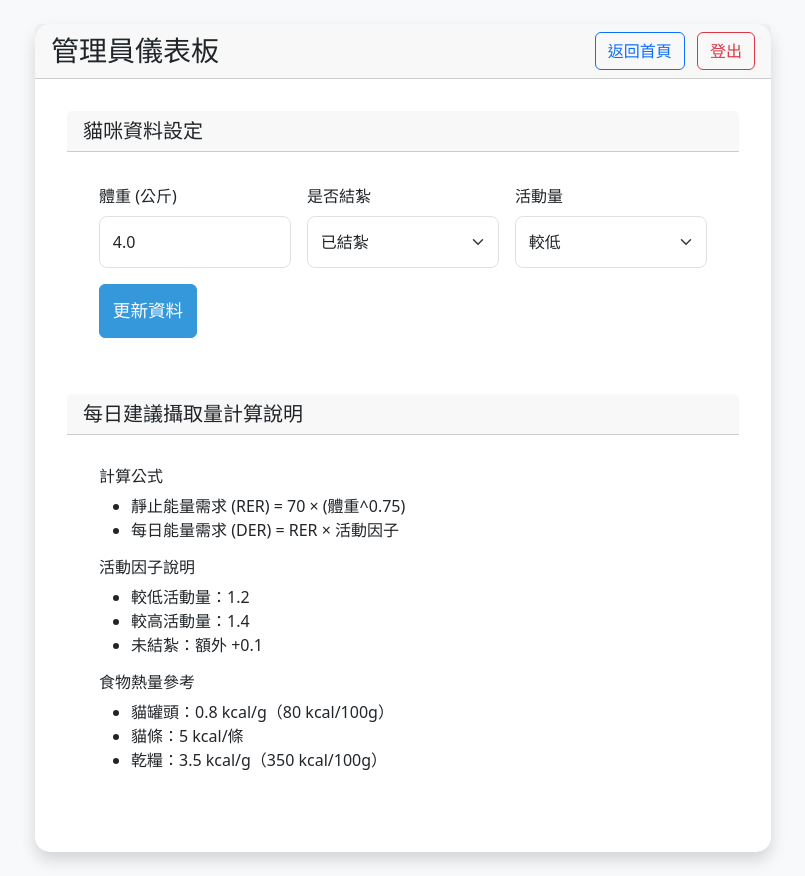
After one commit to bs10081/catfeed, a Flask app: page /admin in a window 1280 px wide. The commit adds this page. Shown: the whole page, without its empty margins (237-1042 px from the left). Run offline with Flask 3, Linux system fonts and the light colour scheme; a user stored in the database is signed in.

Commit message:
feat: implement admin authentication and security enhancements
Add admin authentication system and improve overall security:

- Add admin authentication:
  - Set default admin credentials (admin/catfeed2024)
  - Implement Flask-Login for authentication
  - Store passwords with Werkzeug encryption

- Create admin dashboard (/admin):
  - Require authentication for access
  - Add cat data configuration interface
  - Display feeding calculation formula
  - Add logout functionality

- Update main page:
  - Remove cat data configuration section
  - Add admin settings entry point
  - Retain all feeding record features

- Security improvements:
  - Implement session encryption
  - Add password encryption storage
  - Add route protection

This update separates admin functions from regular user access
and enhances overall application security.

```diff
--- a/app.py
+++ b/app.py
@@ -1,10 +1,28 @@
-from flask import Flask, render_template, request, redirect, url_for
+from flask import Flask, render_template, request, redirect, url_for, flash
 from flask_sqlalchemy import SQLAlchemy
 from datetime import datetime
+from flask_login import LoginManager, UserMixin, login_user, login_required, logout_user, current_user
+from werkzeug.security import generate_password_hash, check_password_hash
+import os
 
 app = Flask(__name__)
 app.config['SQLALCHEMY_DATABASE_URI'] = 'sqlite:///catfeed.db'
+app.config['SECRET_KEY'] = os.urandom(24)  # 用於session加密
 db = SQLAlchemy(app)
+login_manager = LoginManager()
+login_manager.init_app(app)
+login_manager.login_view = 'admin_login'
+
+class Admin(UserMixin, db.Model):
+    id = db.Column(db.Integer, primary_key=True)
+    username = db.Column(db.String(80), unique=True, nullable=False)
+    password_hash = db.Column(db.String(120), nullable=False)
+
+    def set_password(self, password):
+        self.password_hash = generate_password_hash(password)
+
+    def check_password(self, password):
+        return check_password_hash(self.password_hash, password)
 
 class FeedingRecord(db.Model):
     id = db.Column(db.Integer, primary_key=True)
@@ -13,14 +31,82 @@ class FeedingRecord(db.Model):
     unit = db.Column(db.String(10), default='g')
     timestamp = db.Column(db.DateTime, default=datetime.utcnow)
     notes = db.Column(db.Text)
+    calories = db.Column(db.Float)
+
+class CatProfile(db.Model):
+    id = db.Column(db.Integer, primary_key=True)
+    weight = db.Column(db.Float, default=4.0)
+    is_neutered = db.Column(db.Boolean, default=True)
+    activity_level = db.Column(db.String(10), default='low')
+
+@login_manager.user_loader
+def load_user(user_id):
+    return Admin.query.get(int(user_id))
 
 with app.app_context():
     db.create_all()
+    # 確保有一個貓咪檔案
+    if not CatProfile.query.first():
+        default_profile = CatProfile()
+        db.session.add(default_profile)
+        db.session.commit()
+    # 創建默認管理員帳號（如果不存在）
+    if not Admin.query.first():
+        admin = Admin(username='admin')
+        admin.set_password('catfeed2024')  # 設定默認密碼
+        db.session.add(admin)
+        db.session.commit()
+
+def calculate_calories(food_type, amount):
+    calories_per_gram = {
+        '貓罐頭': 0.8,
+        '貓條': 5,
+        '乾糧': 3.5,
+        '其他': 1.0
+    }
+    return amount * calories_per_gram.get(food_type, 1.0)
+
+def calculate_daily_needs(weight, is_neutered, activity_level):
+    rer = 70 * (weight ** 0.75)
+    activity_factor = 1.2 if activity_level == 'low' else 1.4
+    if not is_neutered:
+        activity_factor += 0.1
+    der = rer * activity_factor
+    return der
 
 @app.route('/')
 def index():
-    records = FeedingRecord.query.order_by(FeedingRecord.timestamp.desc()).all()
-    return render_template('index.html', records=records)
+    today = datetime.now().date()
+    records = FeedingRecord.query.filter(
+        db.func.date(FeedingRecord.timestamp) == today
+    ).order_by(FeedingRecord.timestamp.desc()).all()
+
+    total_calories = sum(record.calories or 0 for record in records)
+    cat = CatProfile.query.first()
+    daily_needs = calculate_daily_needs(cat.weight, cat.is_neutered, cat.activity_level)
+
+    status = {
+        'message': '',
+        'type': 'info'
+    }
+
+    if total_calories == 0:
+        status['message'] = '貓貓 肚肚 餓餓 🥺'
+        status['type'] = 'warning'
+    elif total_calories > daily_needs:
+        status['message'] = '再吃就要胖了！🐱'
+        status['type'] = 'danger'
+    else:
+        remaining = daily_needs - total_calories
+        status['message'] = f'還可以吃 {remaining:.1f} 大卡'
+        status['type'] = 'success'
+
+    all_records = FeedingRecord.query.order_by(FeedingRecord.timestamp.desc()).all()
+    return render_template('index.html',
+                         records=all_records,
+                         status=status,
+                         total_calories=total_calories,
+                         daily_needs=daily_needs)
 
 @app.route('/add_record', methods=['POST'])
 def add_record():
@@ -28,10 +114,13 @@ def add_record():
     amount = float(request.form.get('amount'))
     notes = request.form.get('notes')
 
+    calories = calculate_calories(food_type, amount)
+
     new_record = FeedingRecord(
         food_type=food_type,
         amount=amount,
-        notes=notes
+        notes=notes,
+        calories=calories
     )
 
     db.session.add(new_record)
@@ -39,5 +128,44 @@ def add_record():
 
     return redirect(url_for('index'))
 
+@app.route('/admin/login', methods=['GET', 'POST'])
+def admin_login():
+    if request.method == 'POST':
+        username = request.form.get('username')
+        password = request.form.get('password')
+        user = Admin.query.filter_by(username=username).first()
+
+        if user and user.check_password(password):
+            login_user(user)
+            return redirect(url_for('admin_dashboard'))
+        else:
+            flash('帳號或密碼錯誤')
+
+    return render_template('admin_login.html')
+
+@app.route('/admin/logout')
+@login_required
+def admin_logout():
+    logout_user()
+    return redirect(url_for('index'))
+
+@app.route('/admin')
+@login_required
+def admin_dashboard():
+    cat = CatProfile.query.first()
+    return render_template('admin_dashboard.html', cat=cat)
+
+@app.route('/admin/update_profile', methods=['POST'])
+@login_required
+def update_profile():
+    cat = CatProfile.query.first()
+    cat.weight = float(request.form.get('weight'))
+    cat.is_neutered = request.form.get('is_neutered') == 'true'
+    cat.activity_level = request.form.get('activity_level')
+
+    db.session.commit()
+    flash('貓咪資料已更新')
+    return redirect(url_for('admin_dashboard'))
+
 if __name__ == '__main__':
     app.run(debug=True)
--- a/requirements.txt
+++ b/requirements.txt
@@ -1,3 +1,5 @@
 Flask==3.0.0
 Flask-SQLAlchemy==3.1.1
 python-dotenv==1.0.0
+Flask-Login==0.6.3
+werkzeug==3.0.1
--- /dev/null
+++ b/templates/admin_dashboard.html
@@ -0,0 +1,96 @@
+<!DOCTYPE html>
+<html lang="zh-TW">
+<head>
+    <meta charset="UTF-8">
+    <meta name="viewport" content="width=device-width, initial-scale=1.0">
+    <title>管理員儀表板 - 滅霸的餵食記錄</title>
+    <link href="https://cdn.jsdelivr.net/npm/bootstrap@5.3.2/dist/css/bootstrap.min.css" rel="stylesheet">
+    <link rel="stylesheet" href="{{ url_for('static', filename='style.css') }}">
+</head>
+<body>
+    <div class="container py-4">
+        <div class="row">
+            <div class="col-md-8 mx-auto">
+                <div class="card shadow">
+                    <div class="card-header d-flex justify-content-between align-items-center">
+                        <h3 class="mb-0">管理員儀表板</h3>
+                        <div>
+                            <a href="{{ url_for('index') }}" class="btn btn-outline-primary me-2">返回首頁</a>
+                            <a href="{{ url_for('admin_logout') }}" class="btn btn-outline-danger">登出</a>
+                        </div>
+                    </div>
+                    <div class="card-body">
+                        {% with messages = get_flashed_messages() %}
+                            {% if messages %}
+                                {% for message in messages %}
+                                    <div class="alert alert-success">{{ message }}</div>
+                                {% endfor %}
+                            {% endif %}
+                        {% endwith %}
+
+                        <div class="card mb-4">
+                            <div class="card-header">
+                                <h5 class="mb-0">貓咪資料設定</h5>
+                            </div>
+                            <div class="card-body">
+                                <form action="{{ url_for('update_profile') }}" method="POST" class="row g-3">
+                                    <div class="col-md-4">
+                                        <label class="form-label">體重 (公斤)</label>
+                                        <input type="number" name="weight" class="form-control"
+                                               step="0.1" min="0.1" max="20" required
+                                               value="{{ cat.weight }}">
+                                    </div>
+                                    <div class="col-md-4">
+                                        <label class="form-label">是否結紮</label>
+                                        <select name="is_neutered" class="form-select">
+                                            <option value="true" {% if cat.is_neutered %}selected{% endif %}>已結紮</option>
+                                            <option value="false" {% if not cat.is_neutered %}selected{% endif %}>未結紮</option>
+                                        </select>
+                                    </div>
+                                    <div class="col-md-4">
+                                        <label class="form-label">活動量</label>
+                                        <select name="activity_level" class="form-select">
+                                            <option value="low" {% if cat.activity_level == 'low' %}selected{% endif %}>較低</option>
+                                            <option value="high" {% if cat.activity_level == 'high' %}selected{% endif %}>較高</option>
+                                        </select>
+                                    </div>
+                                    <div class="col-12">
+                                        <button type="submit" class="btn btn-primary">更新資料</button>
+                                    </div>
+                                </form>
+                            </div>
+                        </div>
+
+                        <div class="card">
+                            <div class="card-header">
+                                <h5 class="mb-0">每日建議攝取量計算說明</h5>
+                            </div>
+                            <div class="card-body">
+                                <h6>計算公式</h6>
+                                <ul>
+                                    <li>靜止能量需求 (RER) = 70 × (體重^0.75)</li>
+                                    <li>每日能量需求 (DER) = RER × 活動因子</li>
+                                </ul>
+
+                                <h6>活動因子說明</h6>
+                                <ul>
+                                    <li>較低活動量：1.2</li>
+                                    <li>較高活動量：1.4</li>
+                                    <li>未結紮：額外 +0.1</li>
+                                </ul>
+
+                                <h6>食物熱量參考</h6>
+                                <ul>
+                                    <li>貓罐頭：0.8 kcal/g（80 kcal/100g）</li>
+                                    <li>貓條：5 kcal/條</li>
+                                    <li>乾糧：3.5 kcal/g（350 kcal/100g）</li>
+                                </ul>
+                            </div>
+                        </div>
+                    </div>
+                </div>
+            </div>
+        </div>
+    </div>
+</body>
+</html>
```
Also changed, not shown: templates/admin_login.html (added, +47 -0 lines), templates/index.html (+48 -1 lines).
